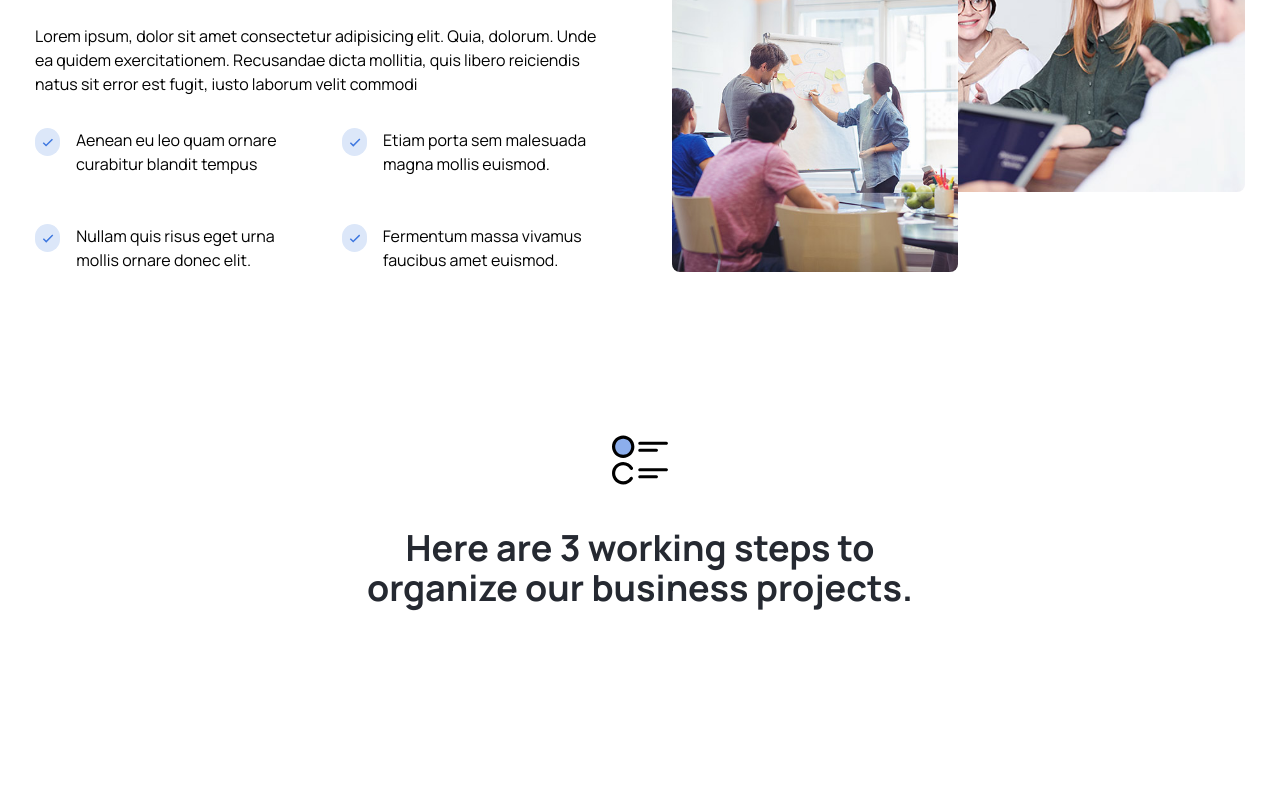
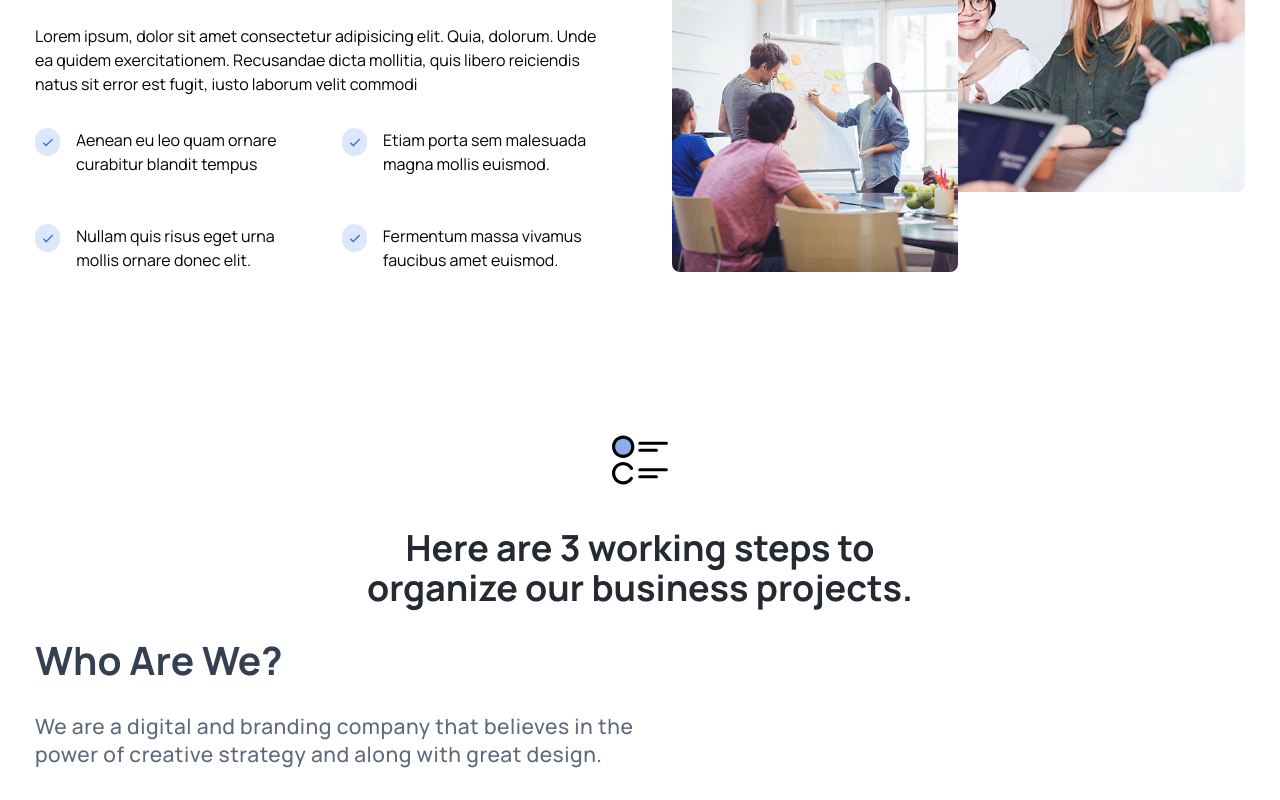
Before and after one commit to smshaown/multipurpose-project, a React (Vite) app: page /about1 in a window 1280 px wide. Shown: the part 1410-2210 px from the top of the page. Before the commit the page ends 2022 px from the top, so only its background shows below. Built offline with nearby package versions, Linux system fonts and the light colour scheme.

Commit message:
WorkingSetps start

```diff
--- a/src/components/PagesSection/About/About1/WorkingStepsSection.jsx
+++ b/src/components/PagesSection/About/About1/WorkingStepsSection.jsx
@@ -33,15 +33,18 @@ export const WorkingStepsSection = () => {
         />
       </div>
 
-
       <div className="flex flex-col lg:flex-row justify-between items-center">
-        <div className="w-full lg:w-1/2 lg:order-first order-last"></div>
-        <div className="w-full lg:w-1/2">
-
+        <div className="w-full lg:w-1/2 lg:order-first order-last">
+          <h1 className="text-4xl md:text-[39px] font-bold text-[#343f52] mt-8">
+            Who Are We?
+          </h1>
+          <p className="py-8 text-[#60697b] text-xl md:text-[21px] font-medium tracking-wide">
+            We are a digital and branding company that believes in the power of
+            creative strategy and along with great design.
+          </p>
         </div>
+        <div className="w-full lg:w-1/2"></div>
       </div>
-
-
     </div>
   );
 };
```
